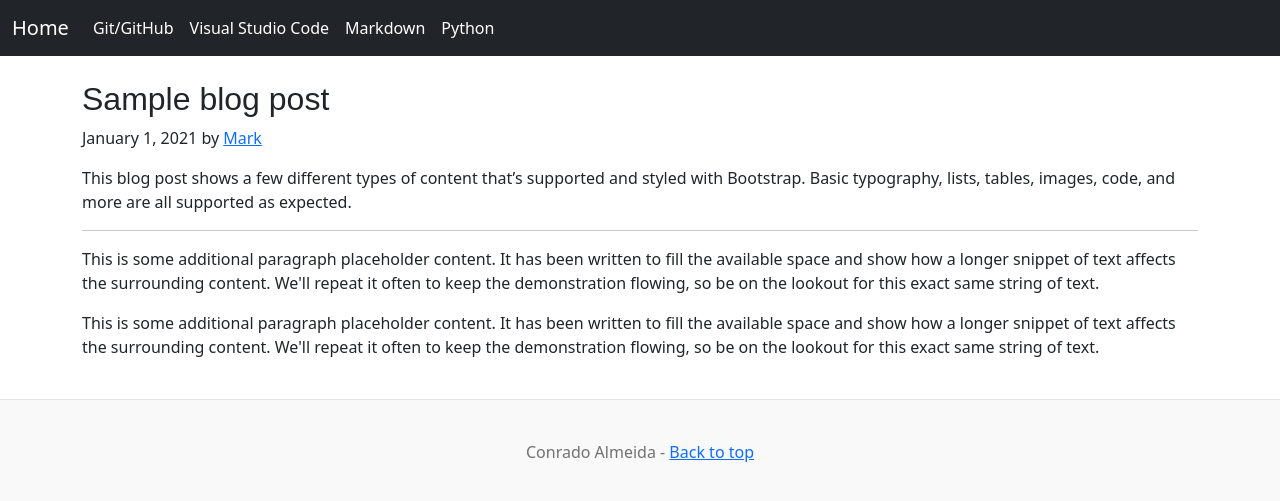
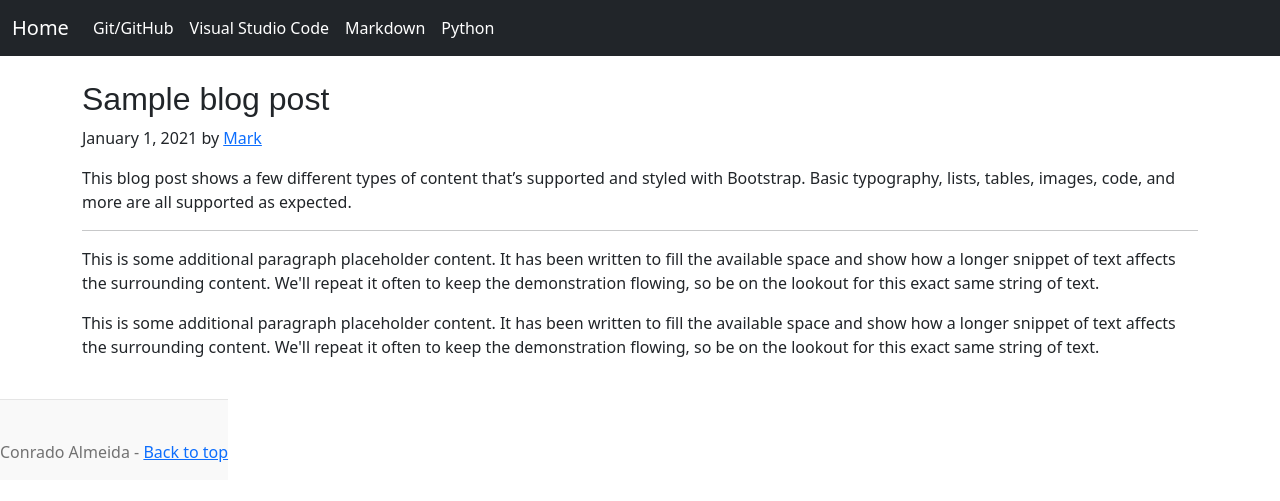
Before and after one commit to ConradoAlmeida/cheatsheets, a Jekyll site: the page built from index.html, in a window 1280 px wide. Shown: the top 501 px of the page. Built offline with Jekyll 4.4.1, drawn with Linux system fonts in a browser that asks for light colours.

Commit message:
css footer

```diff
--- a/assets/css/blog.css
+++ b/assets/css/blog.css
@@ -35,11 +35,13 @@ h1, h2, h3, h4, h5, h6 {
 
 
 .blog-footer {
+  position: fixed;
   padding: 2.5rem 0;
   color: #727272;
   text-align: center;
   background-color: #f9f9f9;
   border-top: .05rem solid #e5e5e5;
+  height: 60px;
 }
 
 .blog-footer p:last-child {
```
